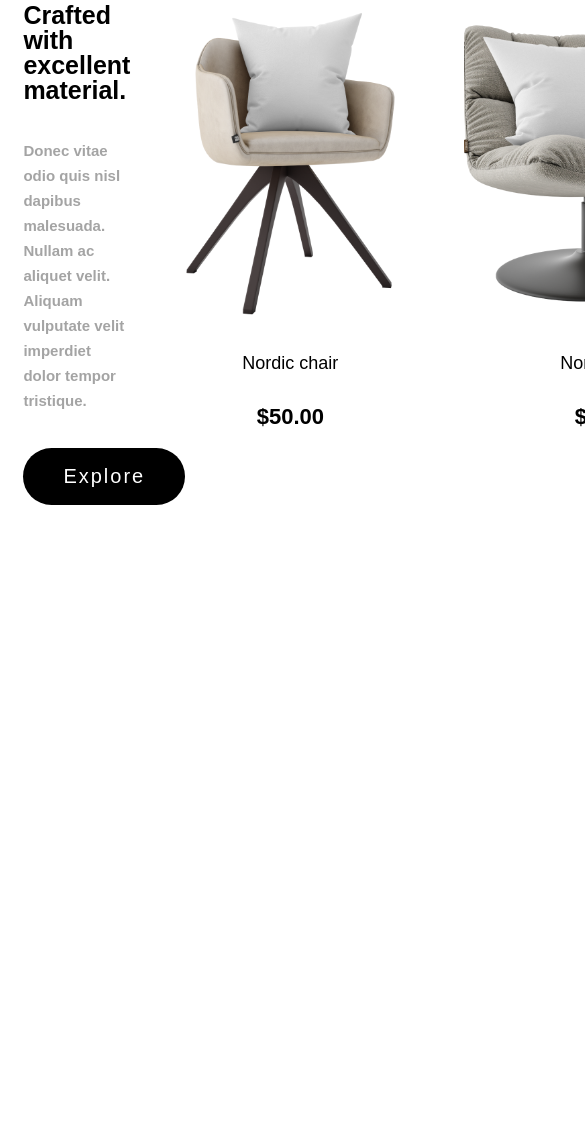
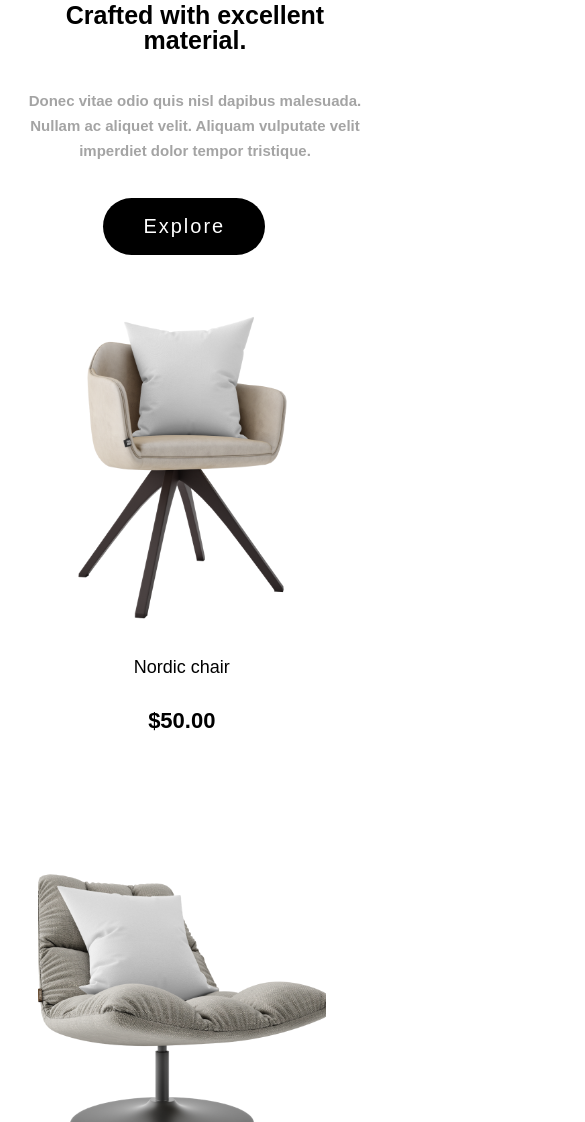
Before and after one commit to AslanovOrkhan/furnuture, a plain HTML site: page index.html in a window 390 px wide. Shown: the part 878-2000 px from the top of the page, 585 px wide, since content can reach past the window. Before the commit the page ends 1403 px from the top, so only its background shows below. Drawn offline with Linux system fonts and the light colour scheme.

Commit message:
product page

```diff
--- a/assets/css/header.css
+++ b/assets/css/header.css
@@ -81,7 +81,7 @@ nav .services {
     background-color: #3b5d50;
     flex-direction: column;
     width: 100%;
-    height: 70vh;
+    height: 100vh;
     justify-content: start;
     align-items: start;
     padding: 20px 0 20px 6%;
--- a/assets/css/style.css
+++ b/assets/css/style.css
@@ -125,7 +125,8 @@
   align-items: center;
   gap: 30px;
   justify-content: space-between;
-  z-index: -1;
+  overflow: hidden;
+  padding: 0 0.4rem 2rem 0.4rem;
 }
 .product-box .item::before {
   border-radius: 20px;
@@ -137,10 +138,10 @@
   height: 0;
   z-index: -1;
   transition: 0.6s;
+  background-color: #dce5e4;
 }
 .product-box .item:hover::before {
   height: 70%;
-  background-color: #dce5e4;
 }
 .product-box .item {
   display: flex;
@@ -150,6 +151,7 @@
   gap: 30px;
   position: relative;
   cursor: pointer;
+  padding: 2rem 0.5rem;
 }
 .item .image {
   height: 20rem;
@@ -171,6 +173,25 @@
   font-size: 22px;
   font-weight: 700;
 }
+.product-box .item .plus {
+  padding: 5px 7px;
+  border-radius: 50%;
+  position: absolute;
+  bottom: -50%;
+  background-color: #3b5d50;
+  transition: 0.8s;
+  z-index: 1;
+  opacity: 0 transition 0.8s;
+}
+
+.product-box .item:hover .plus {
+  bottom: -12px;
+  opacity: 1;
+}
+.item .plus i {
+  color: #fff;
+}
+
 /* product section end */
 
 @media (max-width: 991px) {
@@ -199,4 +220,30 @@
     height: 37rem;
     z-index: 1;
   }
+  .product-container {
+    flex-direction: column;
+  }
+  .product-about {
+    width: 100%;
+  }
+  .product-about h4,
+  .product-about p {
+    text-align: center;
+  }
+  .product-about button {
+    margin-left: 5rem;
+  }
+  .product-box {
+    flex-direction: column;
+  }
+  .product-box .item {
+    overflow: hidden;
+  }
+  .product-box .item:hover .plus {
+    bottom: 3px;
+    opacity: 1;
+  }
+  .item span {
+    padding-bottom: 1.5rem;
+  }
 }
--- a/index.html
+++ b/index.html
@@ -75,6 +75,9 @@
             </div>
             <p>Nordic chair</p>
             <span>$50.00</span>
+            <div class="plus">
+              <i class="fa-solid fa-plus"></i>
+            </div>
           </div>
           <div class="item">
             <div class="image">
@@ -82,6 +85,9 @@
             </div>
             <p>Nordic chair</p>
             <span>$50.00</span>
+            <div class="plus">
+              <i class="fa-solid fa-plus"></i>
+            </div>
           </div>
           <div class="item">
             <div class="image">
@@ -89,6 +95,9 @@
             </div>
             <p>Nordic chair</p>
             <span>$50.00</span>
+            <div class="plus">
+              <i class="fa-solid fa-plus"></i>
+            </div>
           </div>
         </div>
       </section>
```
